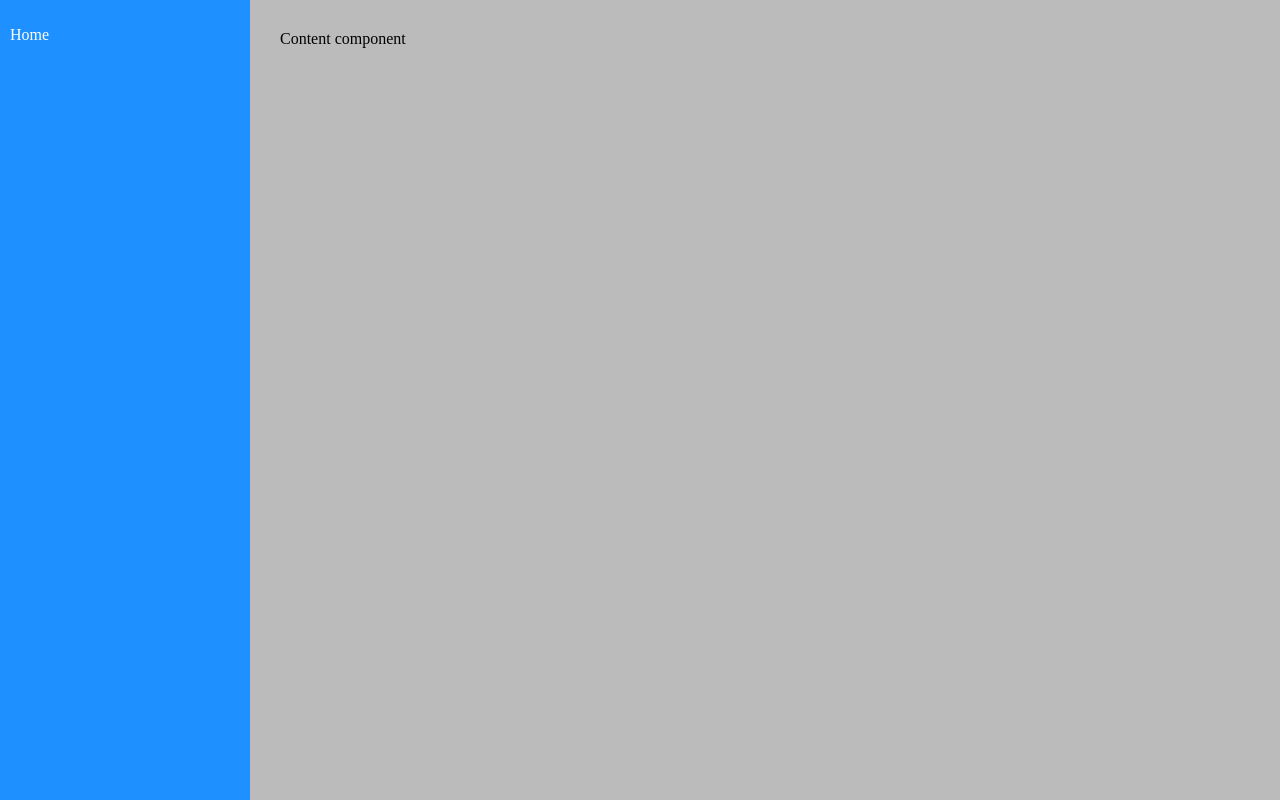
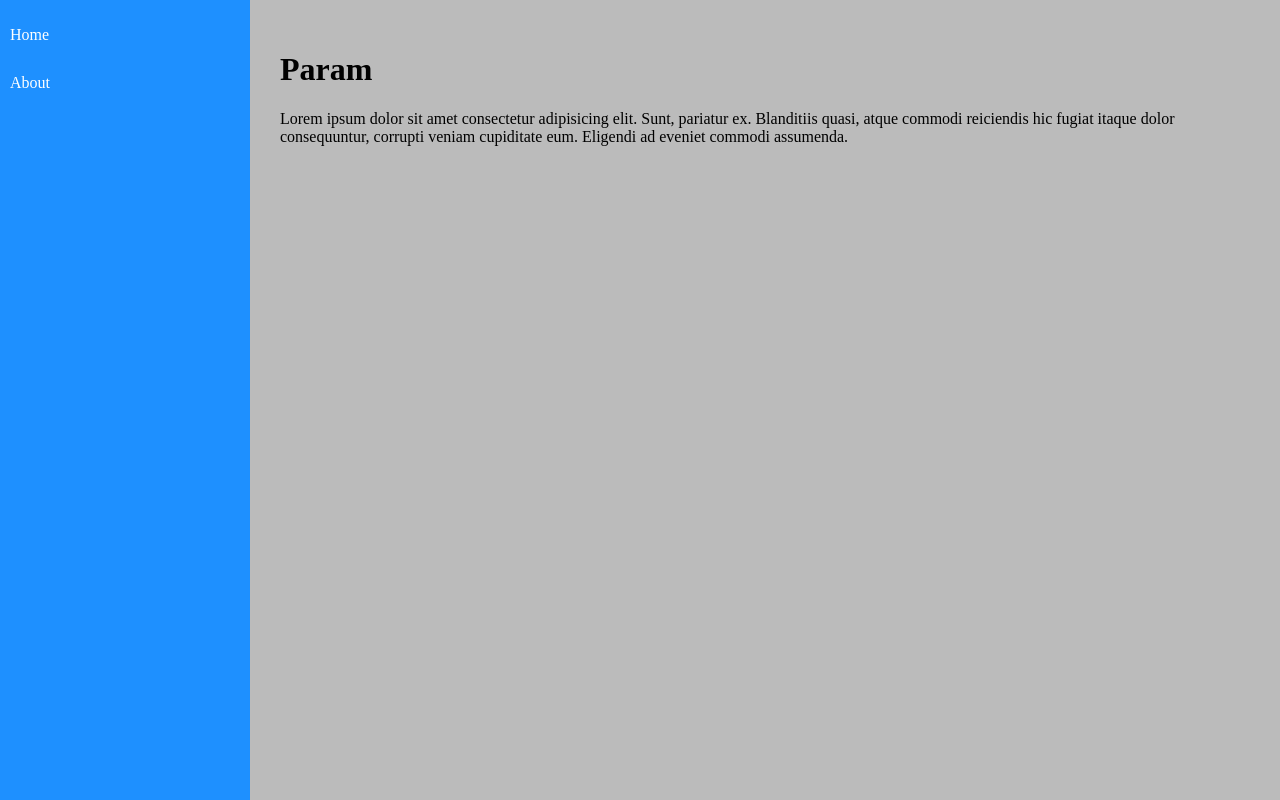
Before and after one commit to FlavioRoberto/react-routes, a React (Create React App) app: page /param/1 in a window 1280 px wide. Built offline with nearby package versions, Linux system fonts and the light colour scheme.

Commit message:
feat: created app routers

```diff
--- a/src/components/layout/content.jsx
+++ b/src/components/layout/content.jsx
@@ -1,7 +1,21 @@
 import "./content.css";
+import { Routes, Route } from "react-router-dom";
+import About from "../../views/examples/about";
+import Param from "../../views/examples/param";
+import Home from "../../views/examples/home";
+import NotFound from "../../views/examples/not-found";
 
 const Content = (props) => {
-  return <main className="content">Content component</main>;
+  return (
+    <main className="content">
+      <Routes>
+        <Route path="/about" element={<About />} />
+        <Route path="/param/:id" element={<Param />} />
+        <Route path="/" exact element={<Home />} />
+        <Route path="*" element={<NotFound />} />
+      </Routes>
+    </main>
+  );
 };
 
 export default Content;
--- a/src/components/layout/menu.jsx
+++ b/src/components/layout/menu.jsx
@@ -1,3 +1,4 @@
+import { Link } from "react-router-dom";
 import "./menu.css";
 
 const Menu = (props) => {
@@ -6,7 +7,10 @@ const Menu = (props) => {
       <nav>
         <ul>
           <li>
-            <a href="/">Home</a>
+            <Link to="/">Home</Link>
+          </li>
+          <li>
+            <Link to="/about">About</Link>
           </li>
         </ul>
       </nav>
--- a/src/views/app.jsx
+++ b/src/views/app.jsx
@@ -1,12 +1,15 @@
 import Menu from "../components/layout/menu";
 import Content from "../components/layout/content";
 import "./app.css";
+import { BrowserRouter } from "react-router-dom";
 
 const App = () => {
   return (
     <div className="app">
-      <Menu />
-      <Content />
+      <BrowserRouter>
+        <Menu />
+        <Content />
+      </BrowserRouter>
     </div>
   );
 };
--- /dev/null
+++ b/src/views/examples/not-found.jsx
@@ -0,0 +1,15 @@
+const NotFound = () => {
+    return (
+      <div className="NotFound">
+        <h1>NotFound</h1>
+        <p>
+          Lorem ipsum dolor sit amet consectetur adipisicing elit. Sunt, pariatur
+          ex. Blanditiis quasi, atque commodi reiciendis hic fugiat itaque dolor
+          consequuntur, corrupti veniam cupiditate eum. Eligendi ad eveniet
+          commodi assumenda.
+        </p>
+      </div>
+    );
+  };
+
+  export default NotFound;
--- /dev/null
+++ b/src/views/examples/param.jsx
@@ -0,0 +1,15 @@
+const Param = () => {
+  return (
+    <div className="Param">
+      <h1>Param</h1>
+      <p>
+        Lorem ipsum dolor sit amet consectetur adipisicing elit. Sunt, pariatur
+        ex. Blanditiis quasi, atque commodi reiciendis hic fugiat itaque dolor
+        consequuntur, corrupti veniam cupiditate eum. Eligendi ad eveniet
+        commodi assumenda.
+      </p>
+    </div>
+  );
+};
+
+export default Param;
```
